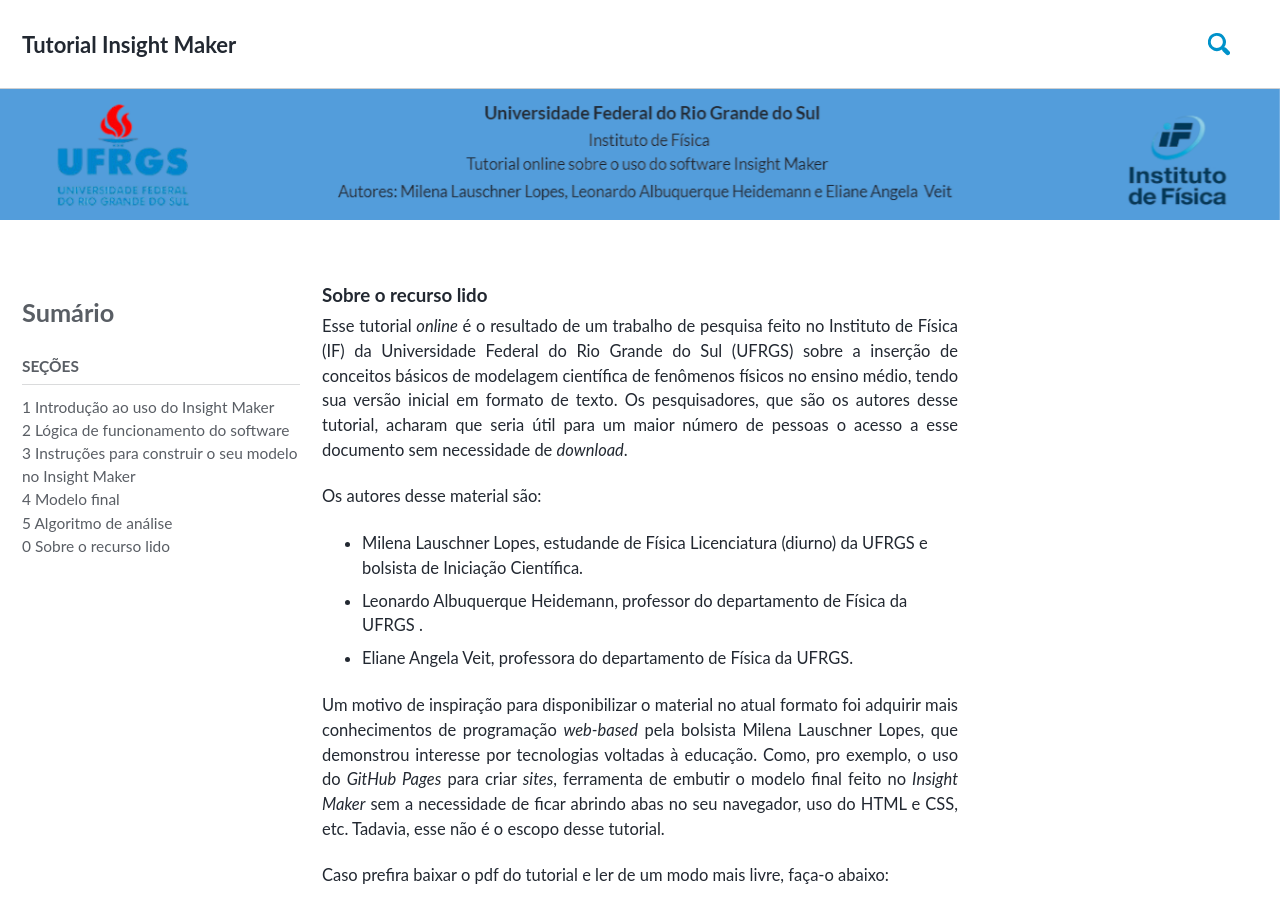
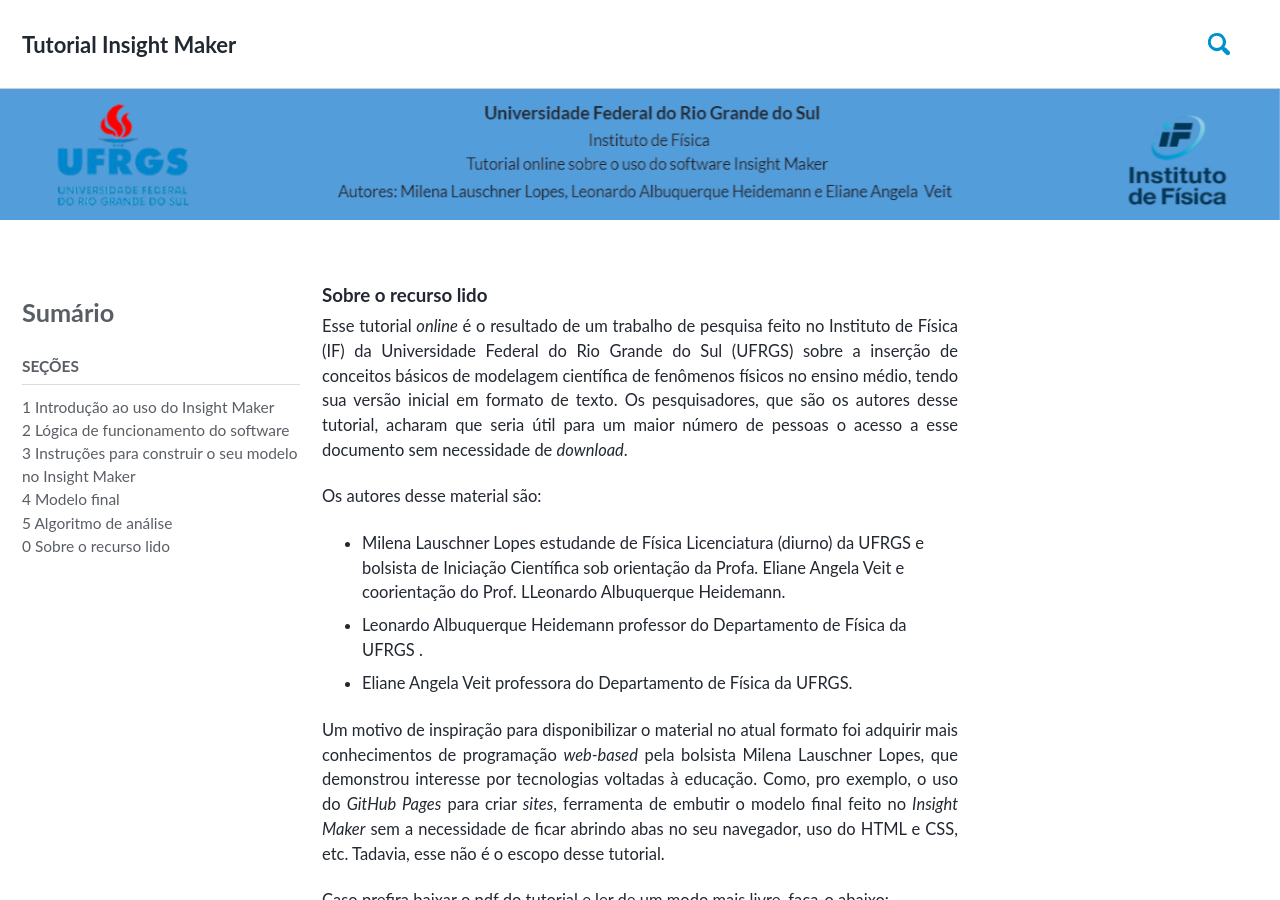
Before and after one commit to milenalauschner/MM, a Jekyll site: the page built from _pages/sobre.md, in a window 1280 px wide and 900 px high. Built offline with Jekyll 4.4.1, drawn with Linux system fonts in a browser that asks for light colours; cached includes are drawn as plain includes; nearby versions of some CDN libraries; some web fonts are replaced.

Commit message:
Update sobre.md

```diff
--- a/_pages/sobre.md
+++ b/_pages/sobre.md
@@ -16,9 +16,9 @@
 Os autores desse material são:
 
 
-  * Milena Lauschner Lopes, estudande de Física Licenciatura (diurno) da UFRGS e bolsista de Iniciação Científica.
-  * Leonardo Albuquerque Heidemann, professor do departamento de Física da UFRGS .
-  * Eliane Angela Veit, professora do departamento de Física da UFRGS.
+  * Milena Lauschner Lopes estudande de Física Licenciatura (diurno) da UFRGS e bolsista de Iniciação Científica sob orientação da Profa. Eliane Angela Veit e coorientação do Prof. LLeonardo Albuquerque Heidemann.
+  * Leonardo Albuquerque Heidemann professor do Departamento de Física da UFRGS .
+  * Eliane Angela Veit professora do Departamento de Física da UFRGS.
 
  Um motivo de inspiração para disponibilizar o material no atual formato foi adquirir mais conhecimentos de programação _web-based_ pela bolsista Milena Lauschner Lopes, que demonstrou interesse por tecnologias voltadas à educação. Como, pro exemplo, o uso do _GitHub Pages_ para criar _sites_, ferramenta de embutir o modelo final feito no _Insight Maker_ sem a necessidade de ficar abrindo abas no seu navegador, uso do HTML e CSS, etc. Tadavia, esse não é o escopo desse tutorial.
 {: .text-justify}
```
